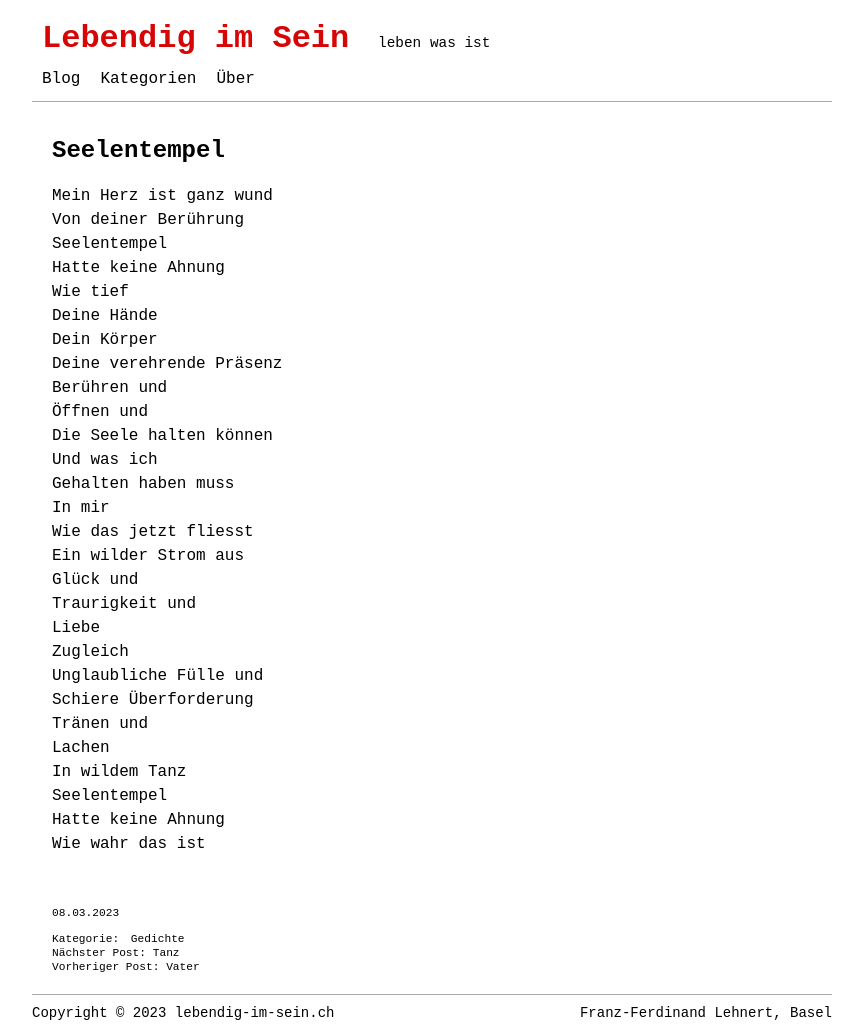
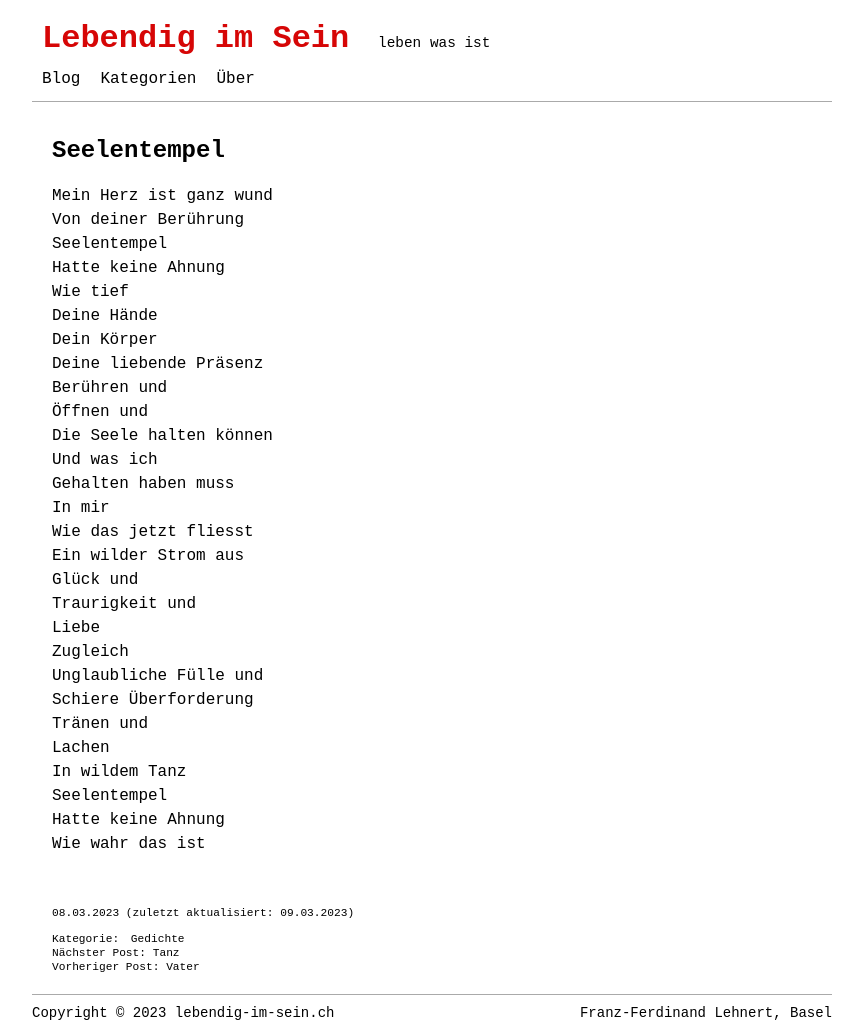
Before and after one commit to lebendigimsein/webpage, a Jekyll site: the page built from _posts/2023-03-08-seelentempel.markdown, in a window 1280 px wide. Shown: the whole page, without its empty margins (208-1068 px from the left). Built offline with Jekyll 4.4.1, drawn with Linux system fonts in a browser that asks for light colours.

Commit message:
seelentempel changed

```diff
--- a/_posts/2023-03-08-seelentempel.markdown
+++ b/_posts/2023-03-08-seelentempel.markdown
@@ -2,7 +2,7 @@
 layout: post
 title: Seelentempel
 date: 2023-03-08
-last_modified_at:
+last_modified_at: 2023-03-09
 categories: [Gedichte]
 tags: []
 ---
@@ -14,7 +14,7 @@ Hatte keine Ahnung
 Wie tief
 Deine Hände
 Dein Körper
-Deine verehrende Präsenz
+Deine liebende Präsenz
 Berühren und
 Öffnen und
 Die Seele halten können
```
